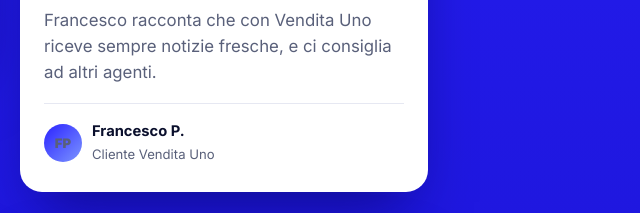
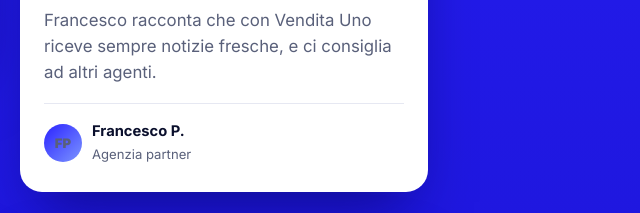
Before and after one commit to teoremadesignstudio2024-spec/venditauno-sito, a plain HTML site: page guidagratuita-grazie.html in a window 1280 px wide. Shown: the part 1451-1664 px from the top of the page, 632-1272 px from the left. Drawn offline with Linux system fonts and the light colour scheme.

Commit message:
Grazie guida: Francesco P. agenzia partner
Co-Authored-By: Claude Opus 5.5 <noreply@anthropic.com>
Claude-Session: https://claude.ai/code/session_01GZLnUCecAu7mFEcB45qeNw

```diff
--- a/guidagratuita-grazie.html
+++ b/guidagratuita-grazie.html
@@ -180,7 +180,7 @@ footer .disc{max-width:760px;margin:14px auto 0;font-size:.72rem}
 // Testimonianze: per aggiungerne una basta una riga qui (id del video YouTube oppure "loom", titolo, frase sotto, nome).
 var TESTIMONIANZE = [
   { yt: "AGIXvdz6T1U", vertical: true, big: "11 incarichi al mese", text: "", name: "Giuseppe Lanza", role: "Agenzia partner" },
-  { yt: "7PIXR0SRq1I", vertical: true, big: "«Notizie fresche, sempre»", text: "Francesco racconta che con Vendita Uno riceve sempre notizie fresche, e ci consiglia ad altri agenti.", name: "Francesco P.", role: "Cliente Vendita Uno" },
+  { yt: "7PIXR0SRq1I", vertical: true, big: "«Notizie fresche, sempre»", text: "Francesco racconta che con Vendita Uno riceve sempre notizie fresche, e ci consiglia ad altri agenti.", name: "Francesco P.", role: "Agenzia partner" },
   { yt: "jqOjebgNQvk", big: "22.000 € incassati in un mese", text: "E oggi una media di 6 incarichi in esclusiva al mese.", name: "Giuseppe Lanza", role: "Agenzia partner" },
   { yt: "D-DQiwgqWYg", big: "Come Massimiliano ha preso un incarico investendo solo 100 €", text: "", name: "Massimiliano Bonomo", role: "Agenzia partner" }
 ];
```
